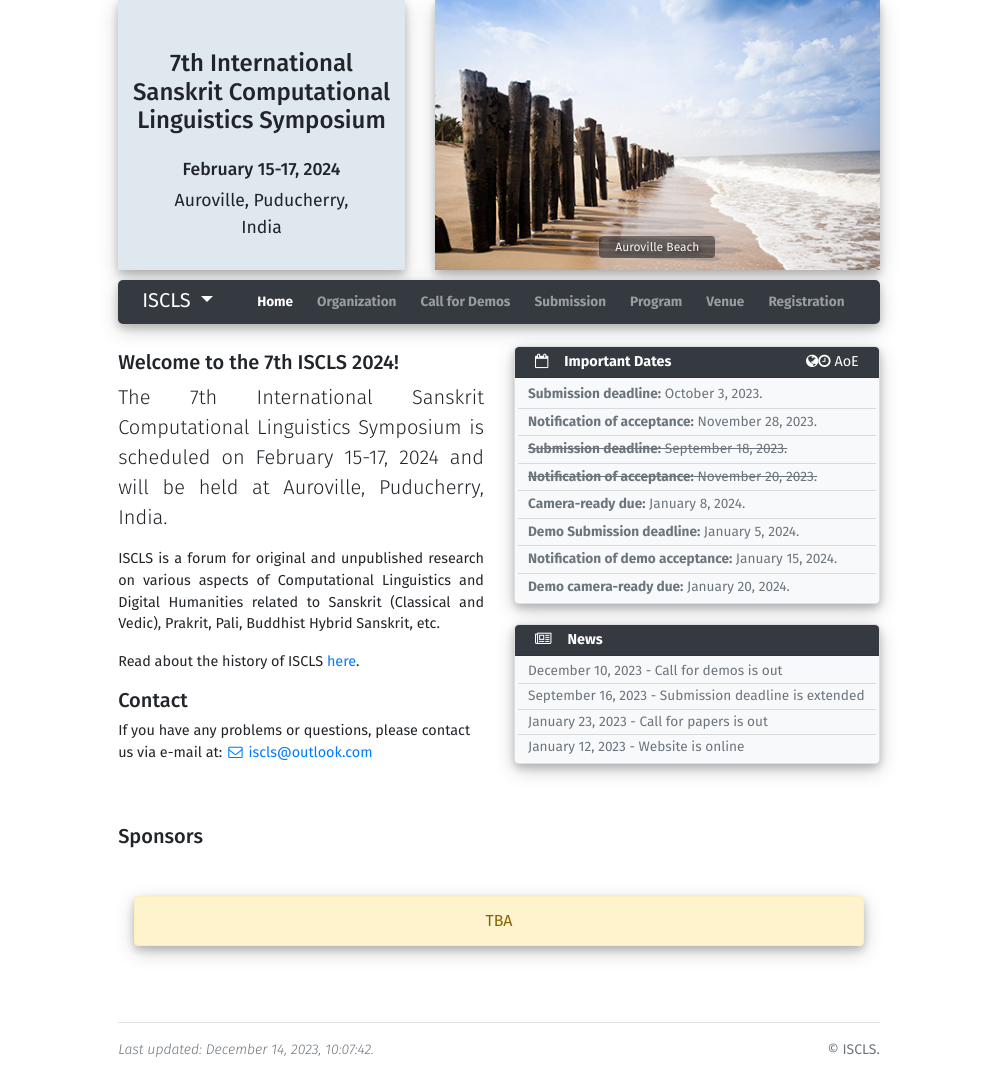
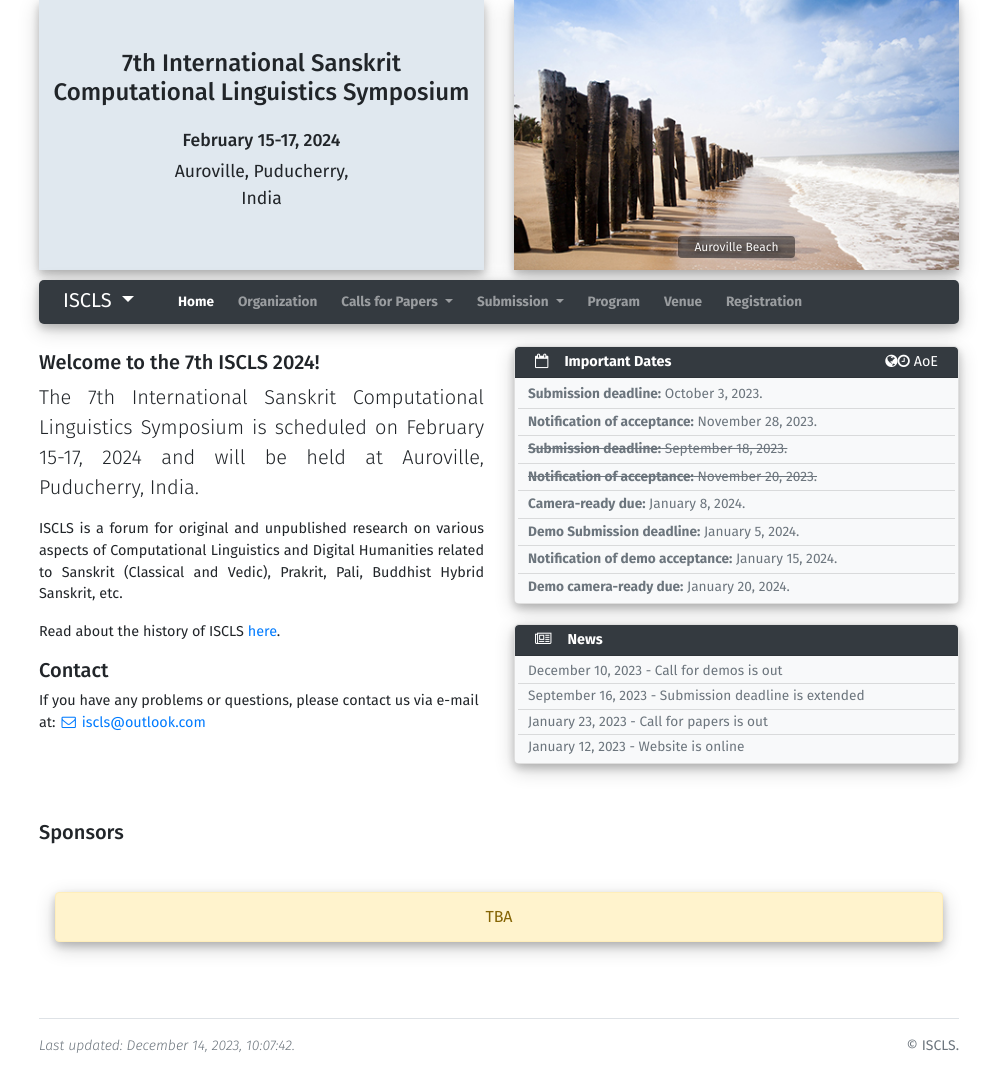
Before and after one commit to iscls/iscls-conference-template, a Jekyll site: the page built from index.md, in a window 1280 px wide. Shown: the whole page, without its empty margins (141-1138 px from the left). Built offline with Jekyll 4.4.1, drawn with Linux system fonts in a browser that asks for light colours.

Commit message:
feat: update navigation to support dropdowns

```diff
--- a/_includes/footer.html
+++ b/_includes/footer.html
@@ -1,5 +1,5 @@
 <div class="row">
-    <div class="col-xs-12 col-sm-12 col-md-12 col-lg-12 col-xl-10 offset-xl-1">
+    <div class="col-xs-12 col-sm-12 col-md-12 col-lg-12 col-xl-12">
         <footer class="pt-3 mt-2 border-top">
             <div class="text-muted small pull-right pb-3">
                 &copy; {{site.data.conference.short_name}}.
--- a/_includes/header.html
+++ b/_includes/header.html
@@ -2,7 +2,7 @@
     <div class="row">
 
         <!--conference info-->
-        <div class="col-xs-6 col-sm-6 col-md-6 col-lg-5 col-xl-4 offset-xl-1">
+        <div class="col-xs-6 col-sm-6 col-md-6 col-lg-6 col-xl-6">
 
             <div class="jumbotron">
                 <img class="img-fluid mt-0 mb-4" src="{{ site.data.conference.logo_path }}">
@@ -17,9 +17,9 @@
         </div>
 
         <!--slide show-->
-        <div class="col-xs-6 col-sm-6 col-md-6 col-lg-7 col-xl-6">
+        <div class="col-xs-6 col-sm-6 col-md-6 col-lg-6 col-xl-6">
 
-            <div id="myCarousel" class="carousel slide" data-ride="carousel">
+            <div id="conference-carousel" class="carousel slide" data-ride="carousel">
 
                 <div class="carousel-inner" role="listbox">
                     {% for slide in site.data.conference.slideshow %}
@@ -49,7 +49,7 @@
 
     <div class="row">
         <!--navbar-->
-        <div class="mynav col-xs-12 col-sm-12 col-md-12 col-lg-12 col-xl-10 offset-xl-1">
+        <div class="mynav col-xs-12 col-sm-12 col-md-12 col-lg-12 col-xl-12">
             <nav class="nav navbar-dark bg-dark navbar-expand-lg">
                 {% if site.data.conference.previous_iterations %}
                 <a class="navbar-brand ml-4 dropdown-toggle" href="#"
@@ -77,11 +77,32 @@
                     <ul class="navbar-nav ml-3 my-2 my-lg-0 navbar-nav-scroll" style="max-height: 200px;">
                         {% for nav in site.data.conference.navbar %}
                         {% if nav.visible %}
+                        {% if nav.children %}
+                            <li class="nav-item dropdown">
+                                <a href="#" class="nav-link m-1 dropdown-toggle" role="button" data-toggle="dropdown">
+                                    <strong>{{nav.label}}</strong>
+                                </a>
+                                <div class="dropdown-menu">
+                                    {% for child in nav.children %}
+                                    {% if child.visible %}
+                                        {% if page.url == child.path %}
+                                        <a class="dropdown-item text-white bg-secondary" href=".{{ child.path }}">
+                                            {{ child.label | escape }}
+                                        </a>
+                                        {% else %}
+                                        <a class="dropdown-item text-secondary" href=".{{ child.path }}">
+                                            {{ child.label | escape }}
+                                        </a>
+                                        {% endif %}
+                                    {% endif %}
+                                    {% endfor %}
+                                </div>
+                            </li>
+                        {% else %}
                             {% if page.url == nav.path %}
                             <li class="nav-item active">
                                 <a class="nav-link m-1" href=".{{ nav.path }}">
                                     <strong>{{ nav.label | escape }}</strong>
-                                <span class="sr-only">(current)</span>
                                 </a>
                             </li>
                             {% else %}
@@ -90,6 +111,7 @@
                                     <strong>{{ nav.label | escape }}</strong>
                                 </a>
                             </li>
+                            {% endif %}
                         {% endif %}
                         {% endif %}
                         {% endfor %}
--- a/_layouts/page.html
+++ b/_layouts/page.html
@@ -3,7 +3,7 @@
 ---
 
 <div class="row mt-xs-0 mt-sm-0 mt-md-1 mt-lg-2 mt-xl-2 mb-xs-2 mb-sm-2">
-    <div class="col-xs-12 col-sm-12 col-md-12 col-lg-12 col-xl-10 offset-xl-1 {{page.classes}}">
+    <div class="col-xs-12 col-sm-12 col-md-12 col-lg-12 col-xl-12 offset-xl-0 {{page.classes}}">
         {{ content }}
     </div>
 </div>
```
Also changed, not shown: _data/conference.yml (+19 -7 lines). Lines whose indentation alone changed are shown as unchanged.
